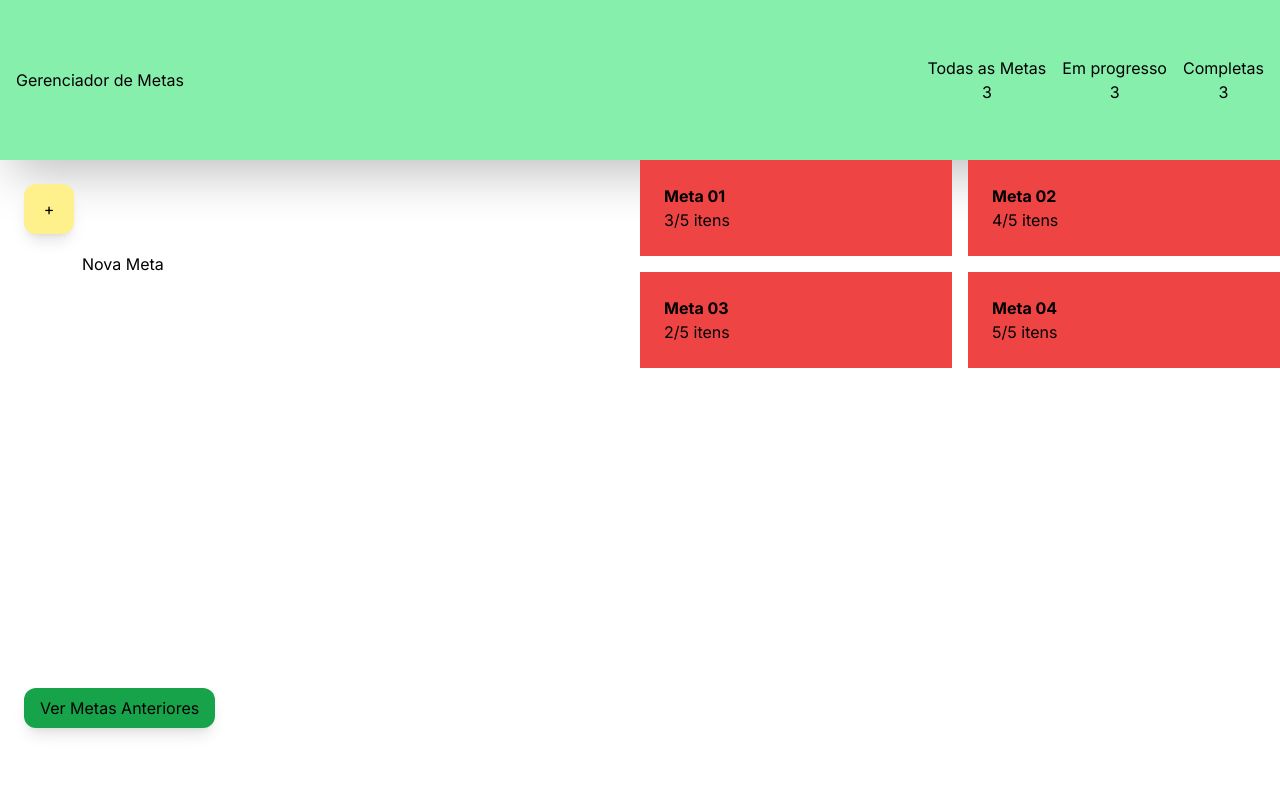
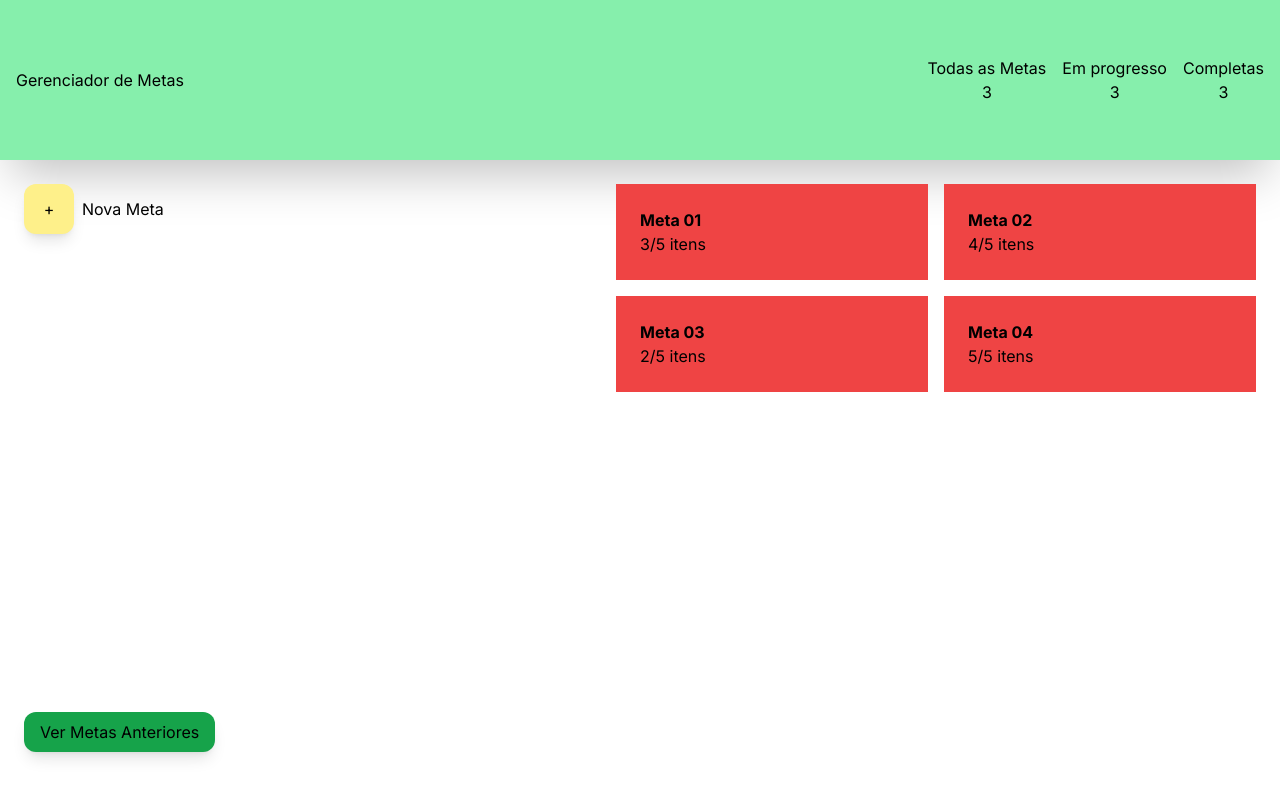
Before and after one commit to yuribodo/goaltracker, a Next.js app: page / in a window 1280 px wide. Built offline with nearby package versions, Linux system fonts and the light colour scheme.

Commit message:
initial design

```diff
--- a/src/app/page.tsx
+++ b/src/app/page.tsx
@@ -9,11 +9,11 @@ export default function Home() {
             <div className="flex justify-between">
                 <div className="flex space-x-2 py-6 px-6">
                     <div className="flex items-center justify-center cursor-pointer bg-yellow-200 rounded-xl h-[50px] w-[50px] shadow-lg">+</div>
-                    <div className="flex items-center">
+                    <div className="flex items-center h-[50px]">
                         <h1 className="">Nova Meta</h1>
                     </div>
                 </div>
-                <div className="w-[50vw]">
+                <div className="w-[50vw] mt-6 mr-6">
                     <Goals />
 
                 </div>
```
